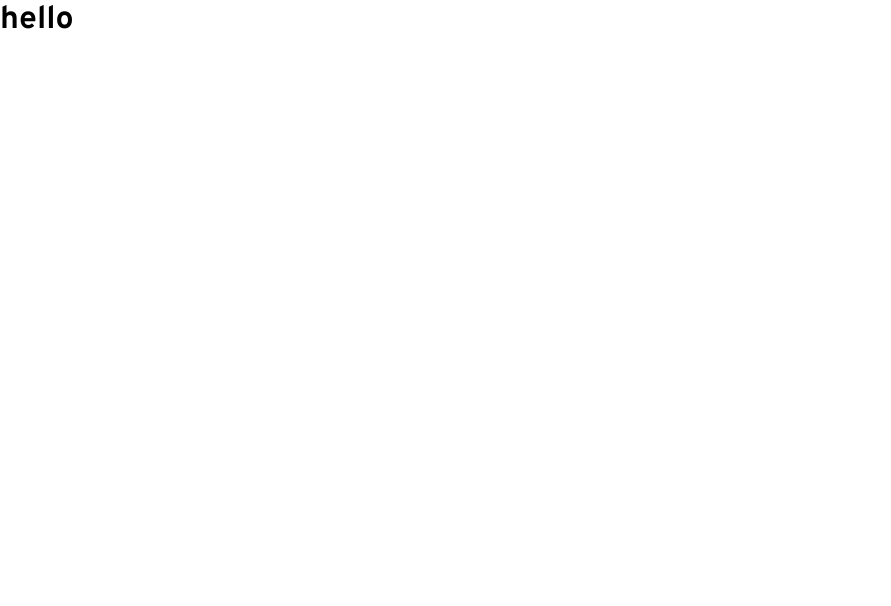
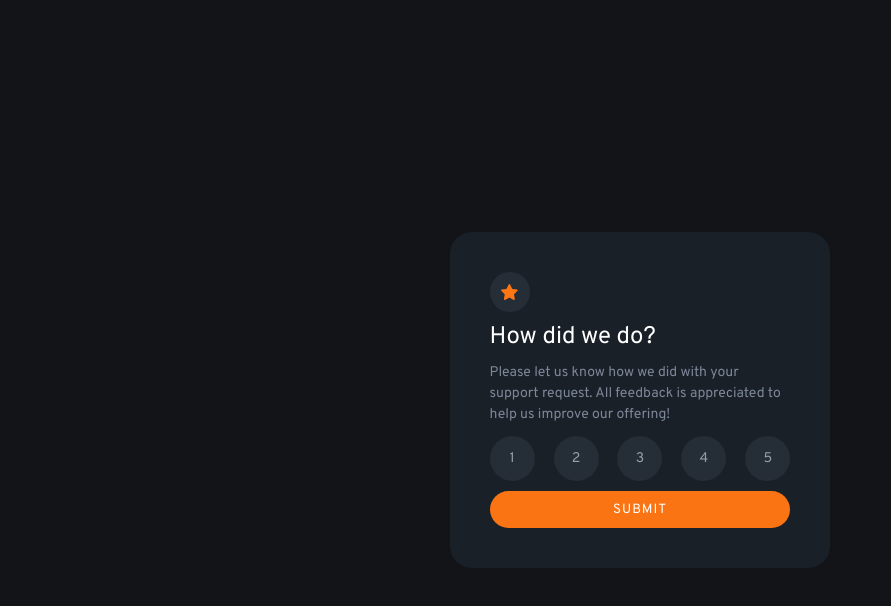
Before and after one commit to itsyanQA/fm-interactive-rating-component, a React (Create React App) app: page / in a window 1280 px wide. Shown: the top 606 px of the page, without its empty margins (0-891 px from the left). Built offline with nearby package versions, Linux system fonts and the light colour scheme.

Commit message:
Add all components

```diff
--- a/src/App.tsx
+++ b/src/App.tsx
@@ -1,5 +1,7 @@
+import RatePage from "./components/RatePage/RatePage";
+
 function App() {
-  return <h1>hello</h1>;
+  return <RatePage />;
 }
 
 export default App;
--- /dev/null
+++ b/src/components/Rate/Rate.scss
@@ -0,0 +1,56 @@
+.rate {
+  &__title {
+    color: var(--white);
+    font-weight: unset;
+  }
+
+  &__description {
+    color: var(--medium-grey);
+    font-size: 14px;
+    line-height: 21px;
+  }
+
+  &__options {
+    display: flex;
+    justify-content: space-between;
+    align-items: center;
+  }
+
+  &__button {
+    border: none;
+    cursor: pointer;
+    color: var(--white);
+    background-color: var(--orange);
+    width: 100%;
+    border-radius: 20px;
+    padding: 10px;
+    letter-spacing: 1px;
+    transition-property: background-color, color;
+    transition-duration: 0.2s;
+
+    &:hover {
+      background-color: hsl(25, 97%, 35%);
+    }
+
+    &:active {
+      color: var(--orange);
+      background-color: var(--white);
+    }
+  }
+
+  &__text-container {
+    display: flex;
+    flex-direction: column;
+    gap: 10px;
+  }
+
+  &__star-container {
+    display: flex;
+    align-items: center;
+    justify-content: center;
+    background-color: var(--dark-blue);
+    width: 40px;
+    height: 40px;
+    border-radius: 100%;
+  }
+}
--- /dev/null
+++ b/src/components/Rate/Rate.tsx
@@ -0,0 +1,37 @@
+import "./Rate.scss";
+import { ReactComponent as StarIcon } from "../../assets/icon-star.svg";
+import RateOption from "../RateOption/RateOption";
+import { Dispatch, SetStateAction } from "react";
+import Card from "../UI/Card";
+
+type RateProps = {
+  setRating: Dispatch<SetStateAction<number>>;
+};
+
+function Rate({ setRating }: RateProps) {
+  type RateOptions = [number, number, number, number, number];
+  const RATE_OPTIONS: RateOptions = [1, 2, 3, 4, 5];
+
+  return (
+    <Card props={{ className: "rate" }}>
+      <div className="rate__star-container">
+        <StarIcon />
+      </div>
+      <div className="rate__text-container">
+        <h1 className="rate__title">How did we do?</h1>
+        <p className="rate__description">
+          Please let us know how we did with your support request. All feedback
+          is appreciated to help us improve our offering!
+        </p>
+      </div>
+      <div className="rate__options">
+        {RATE_OPTIONS.map((option) => (
+          <RateOption rating={option} setRating={setRating} key={option} />
+        ))}
+      </div>
+      <button className="rate__button">SUBMIT</button>
+    </Card>
+  );
+}
+
+export default Rate;
--- /dev/null
+++ b/src/components/RateOption/RateOption.scss
@@ -0,0 +1,29 @@
+.rate-option {
+  display: flex;
+  border-radius: 100%;
+  justify-content: center;
+  align-items: center;
+  width: 45px;
+  height: 45px;
+  background-color: var(--dark-blue);
+  cursor: pointer;
+  transition-property: background-color, color;
+  transition-duration: 0.3s;
+
+  &:hover {
+    background-color: var(--dark-blue);
+
+    & .rate-option__rating {
+      color: var(--white);
+    }
+  }
+
+  &:active {
+    background-color: var(--orange);
+  }
+
+  &__rating {
+    color: var(--light-grey);
+    font-size: 14px;
+  }
+}
--- /dev/null
+++ b/src/components/RateOption/RateOption.tsx
@@ -0,0 +1,17 @@
+import { Dispatch, SetStateAction } from "react";
+import "./RateOption.scss";
+
+type RateOptionProps = {
+  rating: number;
+  setRating: Dispatch<SetStateAction<number>>;
+};
+
+function RateOption({ rating, setRating }: RateOptionProps) {
+  return (
+    <div className="rate-option" onClick={() => setRating(rating)}>
+      <span className="rate-option__rating">{rating}</span>
+    </div>
+  );
+}
+
+export default RateOption;
--- /dev/null
+++ b/src/components/RatePage/RatePage.scss
@@ -0,0 +1,9 @@
+.wrapping-container {
+  display: flex;
+  justify-content: center;
+  align-items: center;
+  width: 100%;
+  height: 100vh;
+  margin: auto;
+  background-color: var(--very-dark-blue);
+}
--- /dev/null
+++ b/src/components/RatePage/RatePage.tsx
@@ -0,0 +1,20 @@
+import { useState } from "react";
+import Rate from "../Rate/Rate";
+import "./RatePage.scss";
+import RateSuccess from "../RateSuccess/RateSuccess";
+
+function RatePage() {
+  const [rating, setRating] = useState<number>(0);
+
+  return (
+    <main className="wrapping-container">
+      {!rating ? (
+        <Rate setRating={setRating} />
+      ) : (
+        <RateSuccess rating={rating} />
+      )}
+    </main>
+  );
+}
+
+export default RatePage;
--- /dev/null
+++ b/src/components/RateSuccess/RateSuccess.scss
@@ -0,0 +1,31 @@
+.success {
+  &__selection-container {
+    background-color: var(--dark-blue);
+    padding: 5px 15px;
+    border-radius: 20px;
+
+    &__text {
+      color: var(--orange);
+      font-size: 14px;
+    }
+  }
+
+  &__thank-you {
+    color: var(--white);
+    font-weight: 500;
+  }
+
+  &__description {
+    text-align: center;
+    color: var(--medium-grey);
+    font-size: 14px;
+    line-height: 21px;
+  }
+
+  &__thank-you-description-container {
+    display: flex;
+    flex-direction: column;
+    align-items: center;
+    gap: 10px;
+  }
+}
--- /dev/null
+++ b/src/components/RateSuccess/RateSuccess.tsx
@@ -0,0 +1,27 @@
+import Card from "../UI/Card";
+import "./RateSuccess.scss";
+import { ReactComponent as ThankYouIllustration } from "../../assets/illustration-thank-you.svg";
+
+type RateSuccessProps = {
+  rating: number;
+};
+
+function RateSuccess({ rating }: RateSuccessProps) {
+  return (
+    <Card props={{ className: "success", style: { alignItems: "center" } }}>
+      <ThankYouIllustration />
+      <div className="success__selection-container">
+        <span className="success__selection-container__text">{`You selected ${rating} out of 5`}</span>
+      </div>
+      <div className="success__thank-you-description-container">
+        <h1 className="success__thank-you">Thank you!</h1>
+        <p className="success__description">
+          We appreciate you taking the time to give a rating. If you ever need
+          more support, don’t hesitate to get in touch!
+        </p>
+      </div>
+    </Card>
+  );
+}
+
+export default RateSuccess;
--- /dev/null
+++ b/src/components/UI/Card.scss
@@ -0,0 +1,10 @@
+#card {
+  height: 32%;
+  width: 23.5%;
+  background-color: var(--dim-blue);
+  padding: 40px;
+  border-radius: 22px;
+  display: flex;
+  justify-content: space-between;
+  flex-direction: column;
+}
--- /dev/null
+++ b/src/components/UI/Card.tsx
@@ -0,0 +1,17 @@
+import React, { ReactNode } from "react";
+import "./Card.scss";
+
+type CardProps = {
+  children: ReactNode;
+  props?: any;
+};
+
+function Card({ children, props }: CardProps) {
+  return (
+    <article {...props} id="card">
+      {children}
+    </article>
+  );
+}
+
+export default Card;
```
